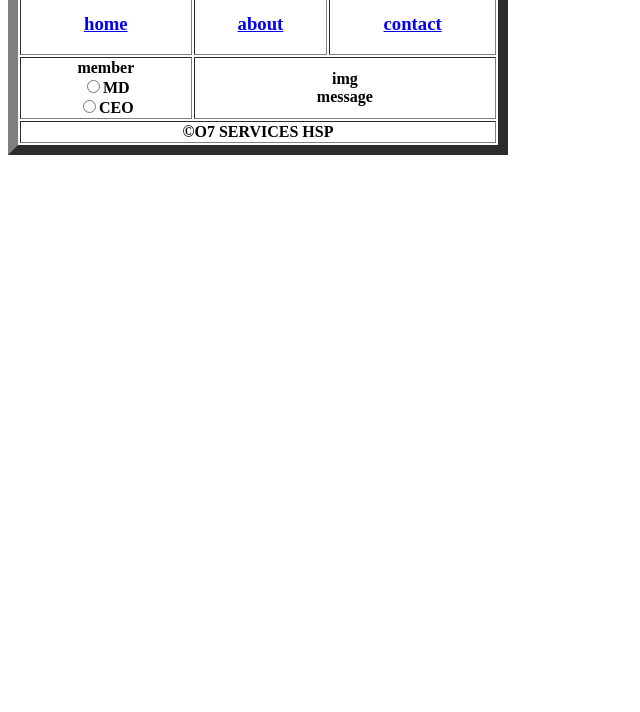
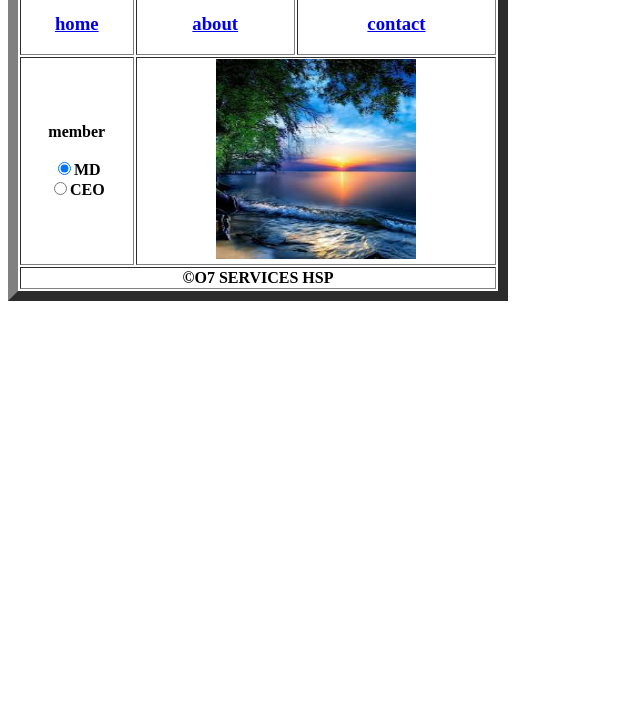
Before and after one commit to nisha-902/Training2, a plain HTML site: page about.html in a window 1280 px wide. Shown: the part 88-800 px from the top of the page, without its empty margins (0-640 px from the left). Drawn offline with Linux system fonts and the light colour scheme.

Commit message:
radio button modified

```diff
--- a/about.html
+++ b/about.html
@@ -2,8 +2,18 @@
 <html lang="en">
 <head>
     <title>About</title>
+    <script>
+        function preLoad() {
+          a1 = new Image; a1.src = 'nature.jpg';
+          a2 = new Image; a2.src = 'flower.jpg';
+        }
+        function im(image) {
+          document.getElementById(image[0]).src = eval(image + ".src")
+        }
+        </script>
 </head>
-<body>
+<body onload="preLoad()">
+    <form autocomplete="off">
     <table border="10px" width="500px">
         <th><img src="logo.png" width="60spx" height="50px"></th>
             <th colspan="2">07servises</th>
@@ -14,15 +24,20 @@
              <th> <a href="contact.html"><h3>contact</h3></th>
         </tr>
         <tr>
-            <th>member <br> <input type="radio" name="grnder" value="MD">MD<br>
-                <input type="radio" name="gender" value="CEO">CEO<br>
-            <th colspan="2" >img <br>message</th>
+            <th>member<br><br><input type="radio" name="1" onClick="im('a1');" checked>MD<br>
+                <input type="radio" name="1" onClick="im('a2');">CEO<br>
+            <th colspan="2"><img id="a" src="nature.jpg" width="200px" height="200px"></th>
+
+
 
         </tr>
         <tr>
             <th colspan="3"><footer>&copy;O7 SERVICES HSP</footer></th>
 
         </tr>
+        </table>
+        </form>
+
 
 </body>
 </html>
```
